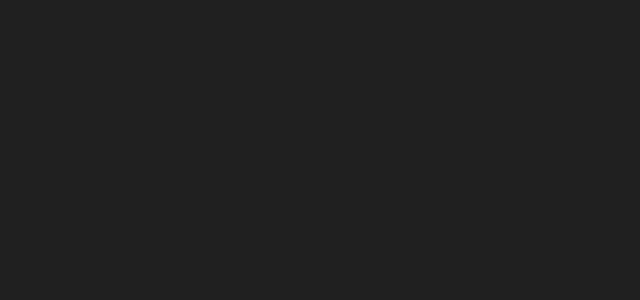
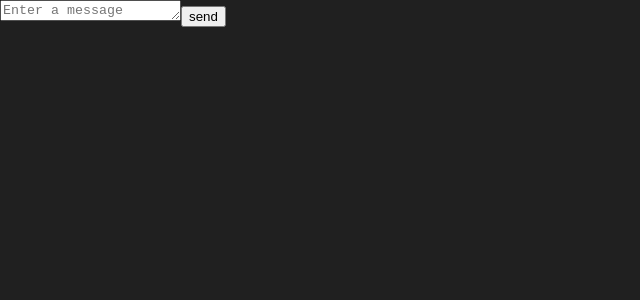
Before and after one commit to tahmdev/thesaurus-bot, a React (Create React App) app: page / in a window 1280 px wide. Shown: the top 300 px of the page, without its empty margins (0-640 px from the left). Built offline with nearby package versions, Linux system fonts and the light colour scheme.

Commit message:
Added temporary userID

```diff
--- a/src/App.tsx
+++ b/src/App.tsx
@@ -1,9 +1,19 @@
 import React from "react";
 import logo from "./logo.svg";
 import "./App.css";
+import { Chatwindow } from "./components/Chatwindow";
+
+const uid = Math.random().toString(36).slice(2);
+export const UserContext = React.createContext(uid);
 
 function App() {
-  return <div className="App"></div>;
+  return (
+    <div className="App">
+      <UserContext.Provider value={uid}>
+        <Chatwindow />
+      </UserContext.Provider>
+    </div>
+  );
 }
 
 export default App;
```
